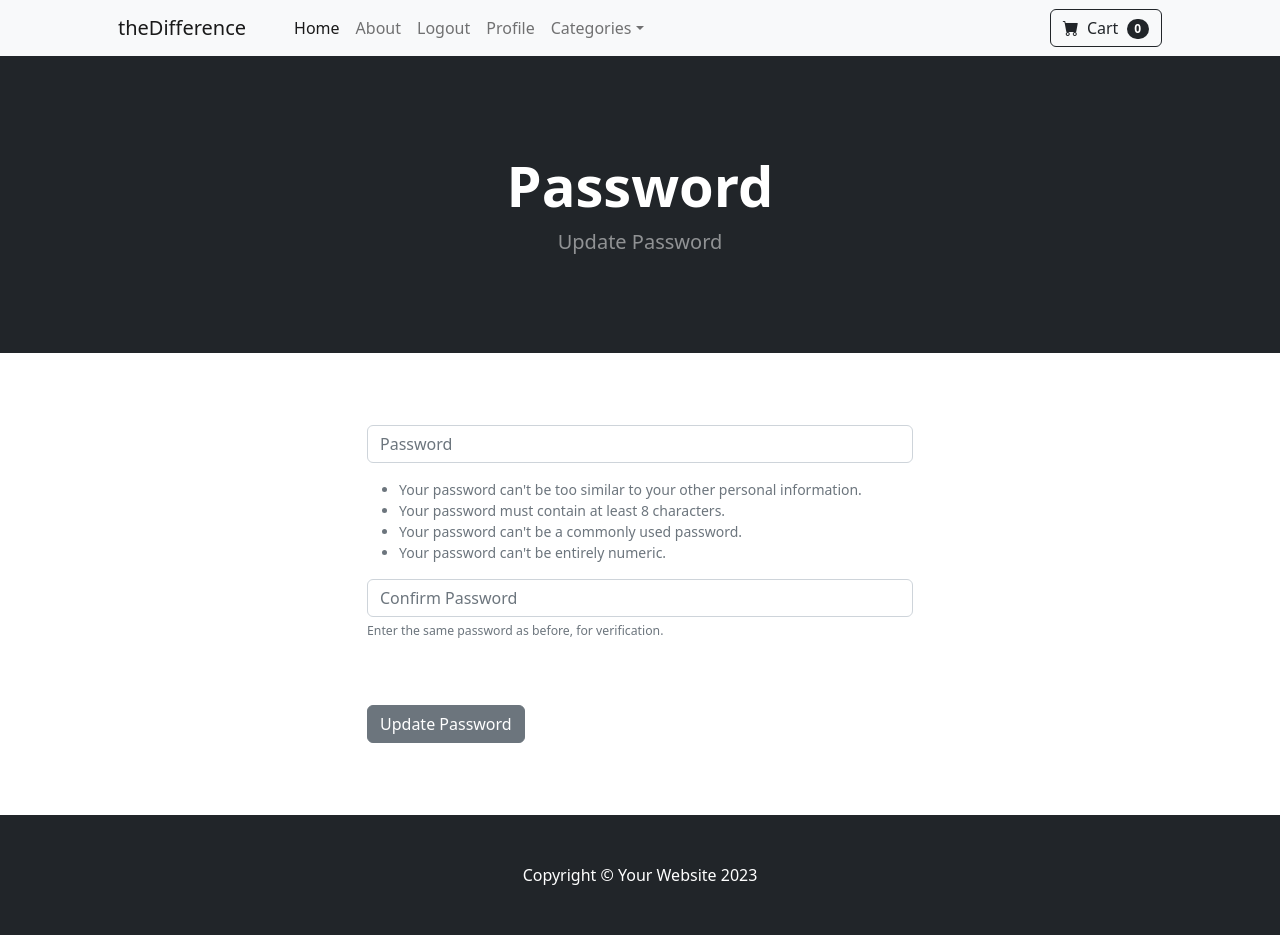
After one commit to Ericmuturimwangi/theDifference_Shop, a Django app: page /update_password/ in a window 1280 px wide. The commit adds this page. Run offline with Django 5.2, Linux system fonts and the light colour scheme; a user stored in the database is signed in; some libraries are stand-ins or nearby versions.

Commit message:
modified the change of user password

```diff
--- a/store/forms.py
+++ b/store/forms.py
@@ -1,10 +1,31 @@
 from django.contrib.auth.models import User
-from django.contrib.auth.forms import UserCreationForm, UserChangeForm
+from django.contrib.auth.forms import UserCreationForm, UserChangeForm, SetPasswordForm
 from django import forms
 
 
+class ChangePasswordForm(SetPasswordForm):
+	class Meta:
+		model= User
+		fields = ['new_password1', 'new_password2']
+
+	def __init__(self, *args, **kwargs):
+		super(ChangePasswordForm, self).__init__(*args, **kwargs)
+
+
+
+		self.fields['new_password1'].widget.attrs['class'] = 'form-control'
+		self.fields['new_password1'].widget.attrs['placeholder'] = 'Password'
+		self.fields['new_password1'].label = ''
+		self.fields['new_password1'].help_text = '<ul class="form-text text-muted small"><li>Your password can\'t be too similar to your other personal information.</li><li>Your password must contain at least 8 characters.</li><li>Your password can\'t be a commonly used password.</li><li>Your password can\'t be entirely numeric.</li></ul>'
+
+		self.fields['new_password2'].widget.attrs['class'] = 'form-control'
+		self.fields['new_password2'].widget.attrs['placeholder'] = 'Confirm Password'
+		self.fields['new_password2'].label = ''
+		self.fields['new_password2'].help_text = '<span class="form-text text-muted"><small>Enter the same password as before, for verification.</small></span>'
+
+
 class UpdateUserForm(UserChangeForm):
-	password = None #hide password
+	password = None
 	email = forms.EmailField(label="", widget=forms.TextInput(attrs={'class':'form-control', 'placeholder':'Email Address'}))
 	first_name = forms.CharField(label="", max_length=100, widget=forms.TextInput(attrs={'class':'form-control', 'placeholder':'First Name'}))
 	last_name = forms.CharField(label="", max_length=100, widget=forms.TextInput(attrs={'class':'form-control', 'placeholder':'Last Name'}))
--- /dev/null
+++ b/store/templates/update_password.html
@@ -0,0 +1,29 @@
+{% extends 'base.html' %} {% block content %}
+
+<!-- Header-->
+<header class="bg-dark py-5">
+  <div class="container px-4 px-lg-5 my-5">
+    <div class="text-center text-white">
+      <h1 class="display-4 fw-bolder">Password</h1>
+      <p class="lead fw-normal text-white-50 mb-0">Update Password</p>
+    </div>
+  </div>
+</header>
+<br />
+<br />
+
+<br />
+<div class="container">
+  <div class="row">
+    <div class="col-md-6 offset-md-3">
+      <form method="POST" action="{% url 'update_password' %}">
+        {% csrf_token %} {{form.as_p}}
+        <br /><br />
+        <button type="submit" class="btn btn-secondary">Update Password</button>
+      </form>
+
+      <br /><br /><br />
+    </div>
+  </div>
+</div>
+{% endblock %}
--- a/store/urls.py
+++ b/store/urls.py
@@ -11,6 +11,7 @@ urlpatterns = [
     path('update_user/', views.update_user, name='update_user'),
     path('logout/', views.logout_user, name='logout'),
     path('register/', views.register_user, name='register'),
+    path('update_password/', views.update_password, name='update_password'),
     path('product/<int:pk>', views.product, name='product'),
     path('category/<str:foo>', views.category, name='category'),
     path('category_summary/', views.category_summary, name='category_summary'),
--- a/store/views.py
+++ b/store/views.py
@@ -4,9 +4,31 @@ from django.contrib.auth import authenticate, login, logout
 from django.contrib import messages
 from django.contrib.auth.models import User
 from django.contrib.auth.forms import UserCreationForm
-from .forms import SignUpForm, UpdateUserForm
-from django import forms
+from .forms import SignUpForm, UpdateUserForm, ChangePasswordForm
 from .models import Category
+
+def update_password(request):
+    if request.user.is_authenticated:
+        current_user = request.user
+        # did they fill the form
+        if request.method == 'POST':
+            form = ChangePasswordForm (current_user, request.POST)
+            if form.is_valid():
+                form.save()
+                messages.success(request, "Your Password has been updated...")
+                login(request, current_user)
+                return redirect('update_user')
+            else:
+                for error in list(form.errors.values()):
+                    messages.error(request, error)
+                    return redirect('update_password')
+
+        else:
+            form = ChangePasswordForm(current_user)
+            return render(request, "update_password.html", {'form':form})
+    else:
+        messages.success(request, "You must be logged in to view the page")
+        return redirect('home')
 
 def update_user(request):
 
```
Also changed, not shown: store/templates/update_user.html (+5 -2 lines), db.sqlite3.
